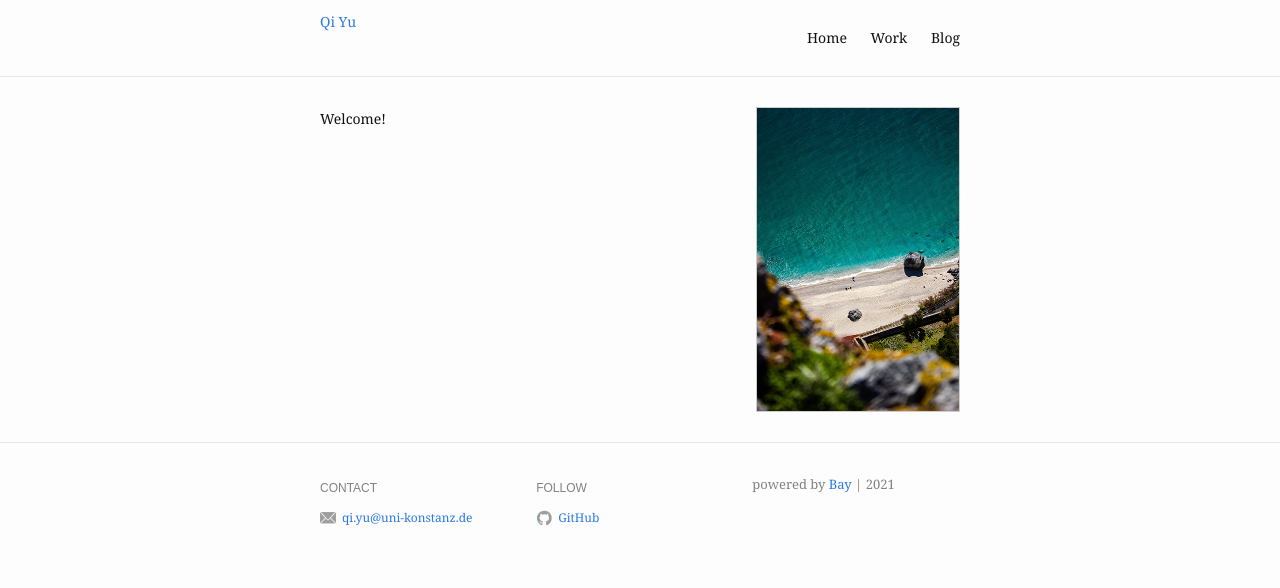
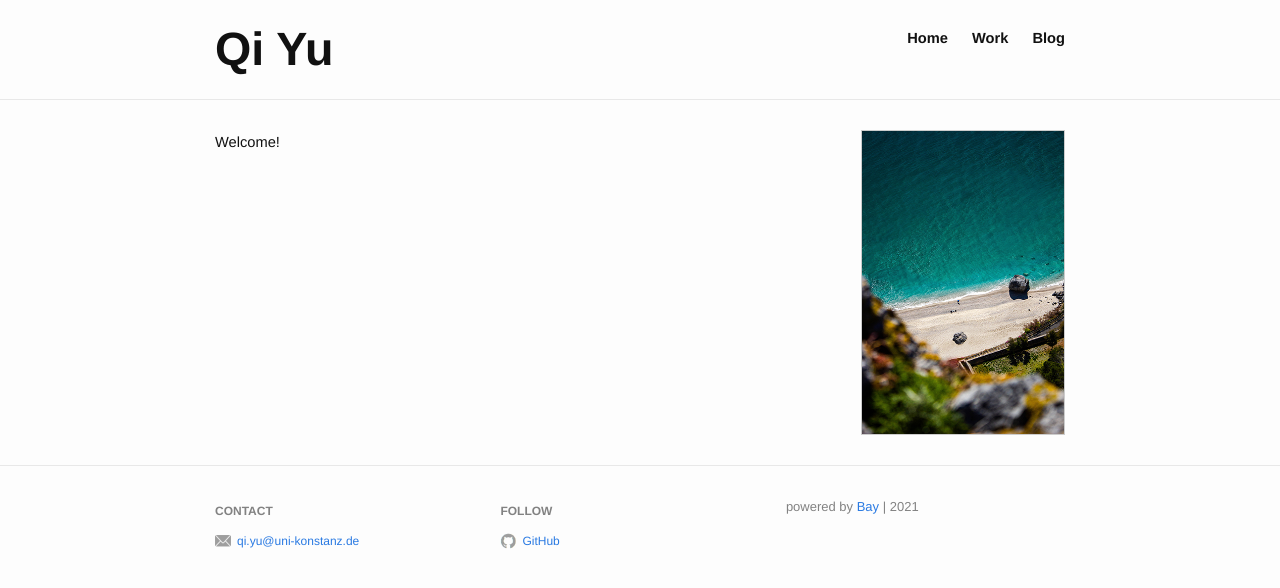
Before and after one commit to qi-yu/qi-yu.github.io, a Jekyll site: the page built from index.md, in a window 1280 px wide. Shown: the top 588 px of the page. Built offline with Jekyll 4.4.1, drawn with Linux system fonts in a browser that asks for light colours.

Commit message:
changed fonts

```diff
--- a/_includes/head.html
+++ b/_includes/head.html
@@ -61,6 +61,7 @@
   {% endif %}
 
   <link rel="stylesheet" href="{{ "/assets/css/main.css" | absolute_url }}"/>
+  <link rel="stylesheet" href="{{ "/assets/css/custom.css" | absolute_url }}"/>
   <link rel="canonical" href="{{ page_url }}"/>
   <link rel="shortcut icon" href="{{ "/favicon.ico" | absolute_url }}" type="image/x-icon"/>
 
--- /dev/null
+++ b/assets/css/custom.css
@@ -0,0 +1,67 @@
+body {
+    font-family: 'Helvetica', sans-serif;
+    font-size: 11pt;
+    font-weight: 500;
+}
+
+h1, h2, h3, h4, h5, h6 {
+    font-family: 'Helvetica', sans-serif;
+    font-weight: 700;
+}
+
+h3 {
+    font-size: 13pt;
+}
+
+.header_title {
+    font-weight: 700;
+    font-size: 35pt;
+    color: #111
+}
+
+.page-heading {
+    color: #2a7ae2;
+    font-size: 18pt;
+}
+
+.headsec {
+    font-weight: 700;
+}
+
+.headspan {
+    font-weight: 700;
+    font-size: 12pt;
+}
+
+.headspan2 {
+    font-weight: 700;
+}
+
+.me, .title, .menu {
+    font-weight: 600;
+}
+
+.special {
+    font-weight: 600;
+    color: red;
+}
+
+ul li {
+    margin-bottom: 1rem;
+}
+
+ul.subproject {
+    margin-bottom: 0rem;
+}
+
+.subproject li {
+    margin-bottom: 0rem;
+}
+
+.wrapper {
+    max-width: 850px;
+}
+
+.profilepic {
+    border: #255 0px solid
+}
```
Also changed, not shown: 9 other files.
